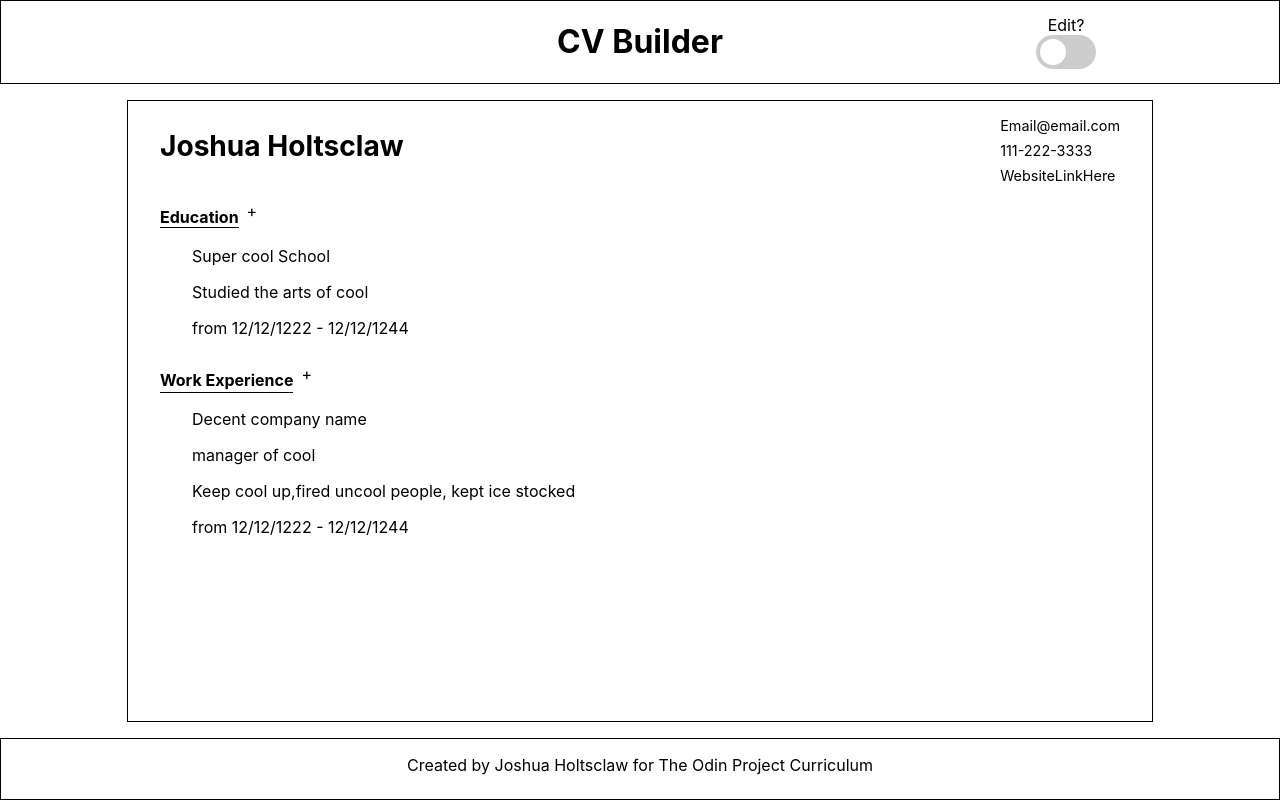
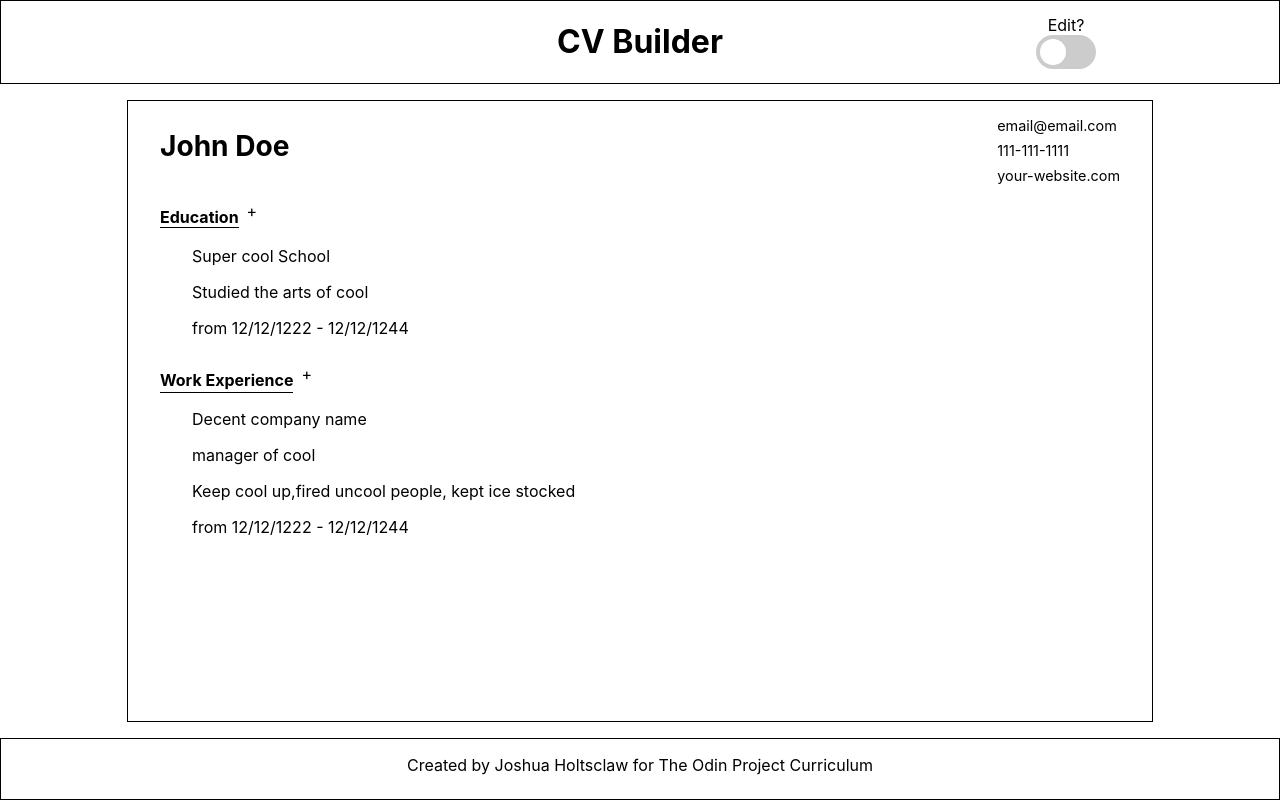
Before and after one commit to Marshnme/cv-app, a React (Create React App) app: page / in a window 1280 px wide. Built offline with nearby package versions, Linux system fonts and the light colour scheme.

Commit message:
general info is able to be edited

```diff
--- a/package.json
+++ b/package.json
@@ -9,6 +9,7 @@
     "react": "^18.2.0",
     "react-dom": "^18.2.0",
     "react-scripts": "5.0.1",
+    "uniqid": "^5.4.0",
     "web-vitals": "^2.1.4"
   },
   "scripts": {
--- a/src/App.js
+++ b/src/App.js
@@ -2,6 +2,7 @@ import React from 'react';
 import GeneralInfo from './components/GeneralInfo';
 import Education from './components/Education';
 import WorkExp from './components/WorkExp';
+import uniqid from 'uniqid';
 import './App.css';
 
 class App extends React.Component {
@@ -10,11 +11,18 @@ class App extends React.Component {
 
 		this.state = {
 			editToggle: false,
-			generalInfo: [],
+			generalInfo: {
+				userName: 'John Doe',
+				email: 'email@email.com',
+				phone: '111-111-1111',
+				website: 'your-website.com',
+			},
 			education: [],
 			workExp: [],
 		};
 		this.handleEditToggle = this.handleEditToggle.bind(this);
+		this.handleNameSubmit = this.handleNameSubmit.bind(this);
+		this.handleContactSubmit = this.handleContactSubmit.bind(this);
 	}
 
 	handleEditToggle() {
@@ -22,6 +30,29 @@ class App extends React.Component {
 			? this.setState({ editToggle: false })
 			: this.setState({ editToggle: true });
 	}
+
+	handleNameSubmit(nameField, handleEdit, e) {
+		e.preventDefault();
+		this.setState({
+			generalInfo: { ...this.state.generalInfo, userName: nameField },
+		});
+		handleEdit();
+	}
+
+	handleContactSubmit(newEmail, newPhone, newWebsite, contactEdit, e) {
+		e.preventDefault();
+		console.log(newEmail, newPhone, newWebsite);
+		this.setState({
+			generalInfo: {
+				...this.state.generalInfo,
+				email: newEmail,
+				phone: newPhone,
+				website: newWebsite,
+			},
+		});
+		contactEdit();
+	}
+
 	render() {
 		let { editToggle, generalInfo, education, workExp } = this.state;
 		console.log(editToggle, generalInfo, education, workExp);
@@ -45,6 +76,8 @@ class App extends React.Component {
 					<GeneralInfo
 						edit={editToggle}
 						info={generalInfo}
+						handleNameSubmit={this.handleNameSubmit}
+						handleContactSubmit={this.handleContactSubmit}
 					></GeneralInfo>
 					<Education edit={editToggle} school={education}></Education>
 					<WorkExp edit={editToggle} jobs={workExp}></WorkExp>
--- a/src/components/GeneralInfo.jsx
+++ b/src/components/GeneralInfo.jsx
@@ -4,20 +4,85 @@ import '../styles/GeneralInfo.css'
 class GeneralInfo extends React.Component{
     constructor(props) {
         super(props)
+
+        this.state = {
+            editName:false,
+            editContact: false,
+            nameField: this.props.info.userName,
+            emailField: this.props.info.email,
+            phoneField: this.props.info.phone,
+            websiteField: this.props.info.website,
+        }
+
+        this.handleNameEdit = this.handleNameEdit.bind(this)
+        this.handleNameChange = this.handleNameChange.bind(this)
+        this.handleContactEdit = this.handleContactEdit.bind(this)
+        this.handleContactChange = this.handleContactChange.bind(this)
+
     }
 
+    handleNameEdit() {
+        this.state.editName ? this.setState({ editName: false }) : this.setState({ editName: true })
+    }
+    handleNameChange(e) {
+        e.preventDefault()
+        console.log(e)
+        this.setState({nameField:e.target.value})
+    }
+
+    handleContactEdit() {
+        this.state.editContact ? this.setState({ editContact: false }) : this.setState({ editContact: true })
+    }
+
+    handleContactChange(e) {
+        e.preventDefault()
+        console.log(e)
+        if (e.target.id === 'email') {
+            this.setState({emailField:e.target.value})
+        } else if (e.target.id === 'phone') {
+            this.setState({phoneField:e.target.value})
+        } else if (e.target.id === 'website') {
+            this.setState({websiteField:e.target.value})
+        }
+    }
+
+
+
+
     render() {
-        let { edit, info } = this.props
-        console.log(edit,info)
+        let { edit, info ,handleNameSubmit,handleContactSubmit} = this.props
+        let {editName, editContact, nameField,emailField,phoneField,websiteField} = this.state
+        console.log(edit, info,handleNameSubmit)
+        console.log(this.state.editName)
         return (
             <div className='general-info-container'>
                 <div className="name">
-                    {edit ? <h3>Joshua Holtsclaw<span>editme</span></h3> : <h3>Joshua Holtsclaw</h3>}
+                    <form  onSubmit={handleNameSubmit.bind(this,nameField,this.handleNameEdit)}>
+                        {edit ? editName ? <><input type='text' onChange={this.handleNameChange} value={nameField}></input> <button type='submit'>Apply</button></> : <h3>{info.userName}<span onClick={this.handleNameEdit}>editme</span></h3> : <h3>{info.userName}</h3>}
+                    </form>
                 </div>
                 <div className="contact-info">
-                    <p>Email@email.com</p>
-                    <p>111-222-3333</p>
-                    <p>WebsiteLinkHere</p>
+                    {edit ?
+                        editContact ? <>
+                            <form onSubmit={handleContactSubmit.bind(this,emailField,phoneField,websiteField,this.handleContactEdit)}>
+                                <input id='email' type='email' onChange={this.handleContactChange} value={emailField}></input>
+                                <input id='phone' type='text' onChange={this.handleContactChange} value={phoneField}></input>
+                                <input id='website' type='text' onChange={this.handleContactChange} value={websiteField}></input>
+                                <button type='submit'>Apply</button>
+                            </form>
+                        </>
+                        :
+
+                        <>
+                            <p>{info.email}<span onClick={this.handleContactEdit}>editme</span></p>
+                            <p>{info.phone}</p>
+                            <p>{info.website}</p>
+                        </> :
+                        <>
+                            <p>{info.email}</p>
+                            <p>{info.phone}</p>
+                            <p>{info.website}</p>
+                        </>}
                 </div>
             </div>
         )
```
Also changed, not shown: 1 other file (tests, documents, lock files or other folders).
